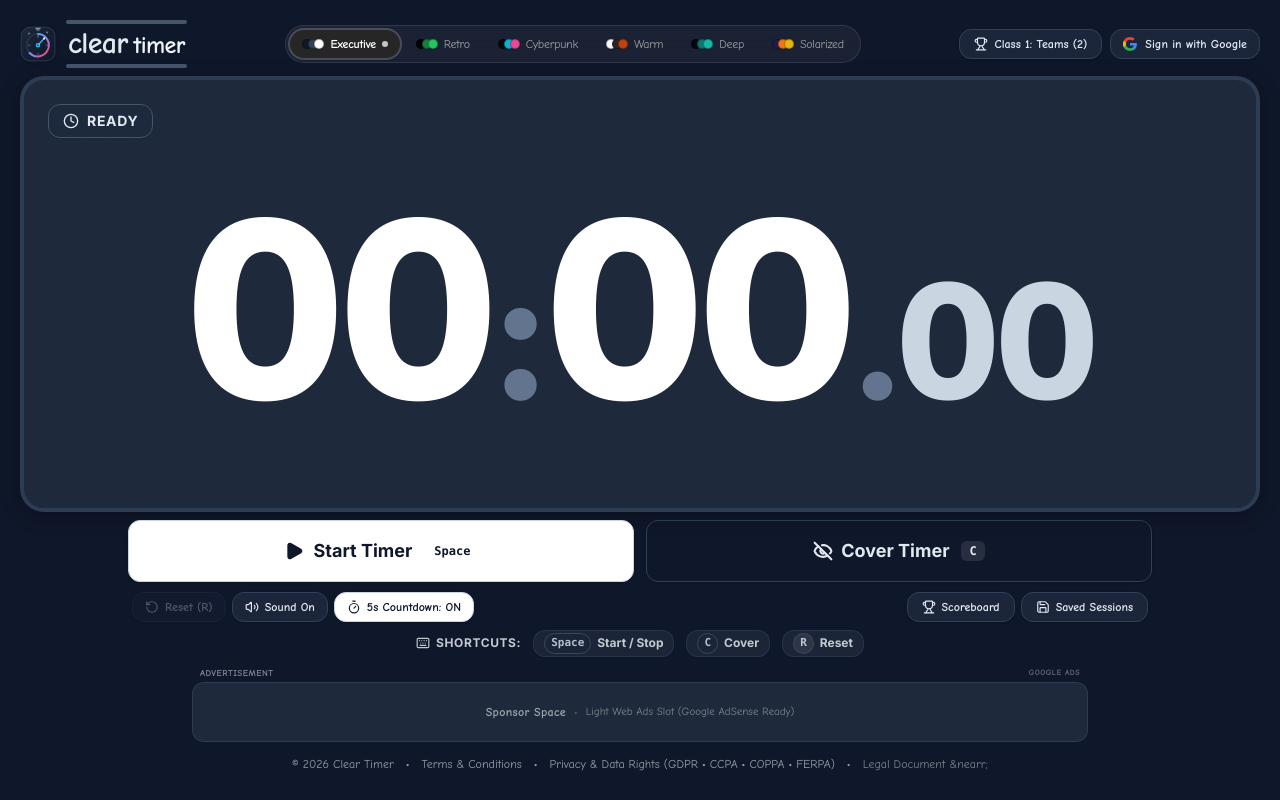
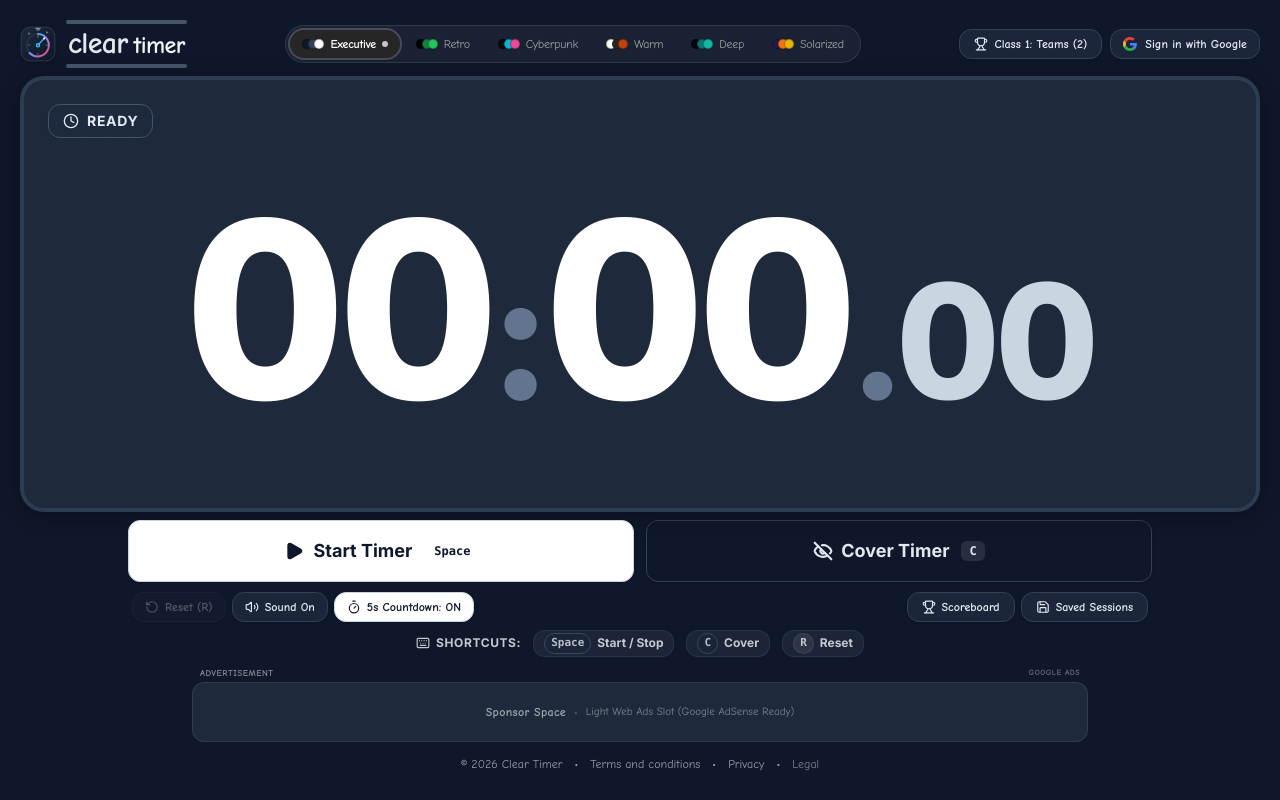
Before and after one commit to insightenglish88-bot/clear-timer, a React (Vite) app: page / in a window 1280 px wide. Built offline with nearby package versions, Linux system fonts and the light colour scheme; no server answers.

Commit message:
fix(footer): simplify legal links to Terms and conditions, Privacy, and Legal

```diff
--- a/src/App.tsx
+++ b/src/App.tsx
@@ -741,7 +741,7 @@ export default function App() {
             }}
             className="hover:underline cursor-pointer focus:outline-none focus:underline"
           >
-            Terms &amp; Conditions
+            Terms and conditions
           </button>
           <span aria-hidden="true">&bull;</span>
           <button
@@ -752,17 +752,17 @@ export default function App() {
             }}
             className="hover:underline cursor-pointer focus:outline-none focus:underline"
           >
-            Privacy &amp; Data Rights (GDPR &bull; CCPA &bull; COPPA &bull; FERPA)
+            Privacy
           </button>
           <span aria-hidden="true">&bull;</span>
           <a
             href="/terms.html"
             target="_blank"
             rel="noopener noreferrer"
-            className="hover:underline cursor-pointer opacity-80 hover:opacity-100 inline-flex items-center gap-0.5"
+            className="hover:underline cursor-pointer opacity-80 hover:opacity-100"
             title="Open comprehensive standalone legal document in a new tab"
           >
-            Legal Document &nearr;
+            Legal
           </a>
         </div>
       </footer>
```
